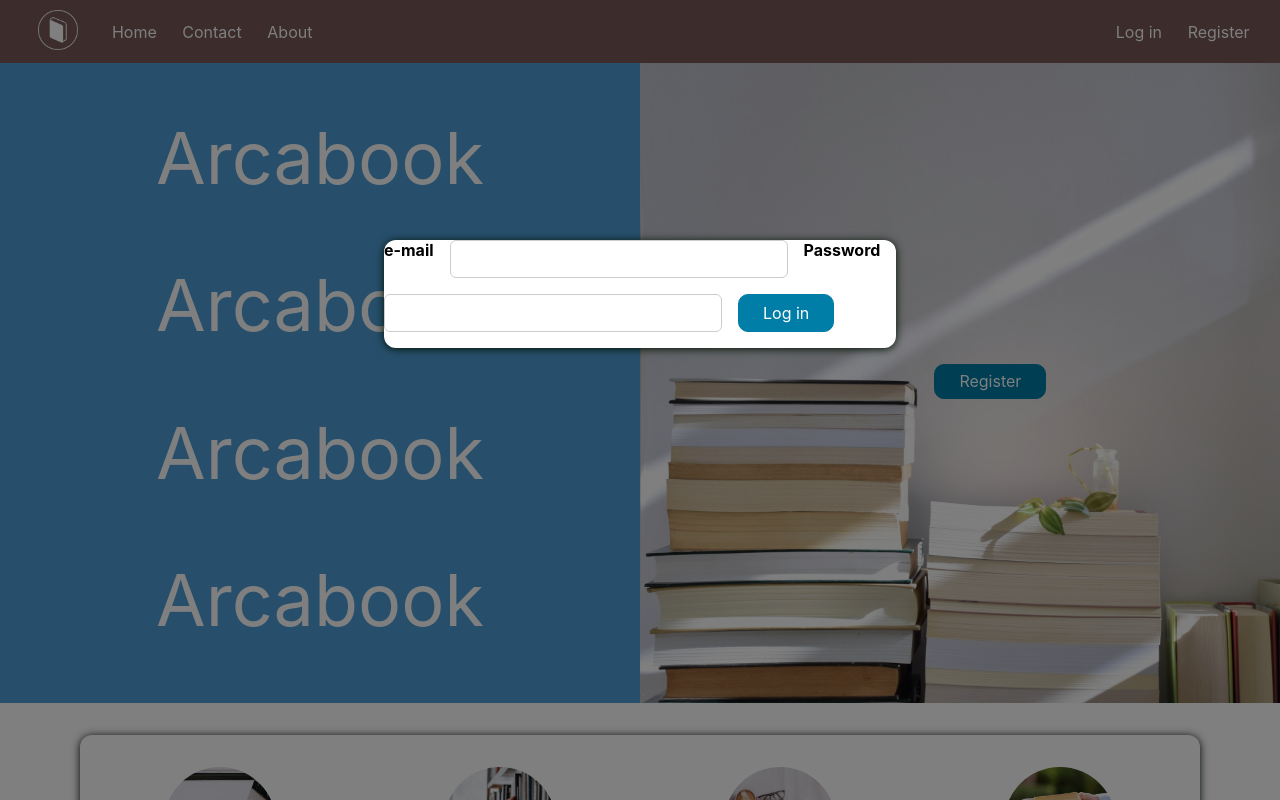
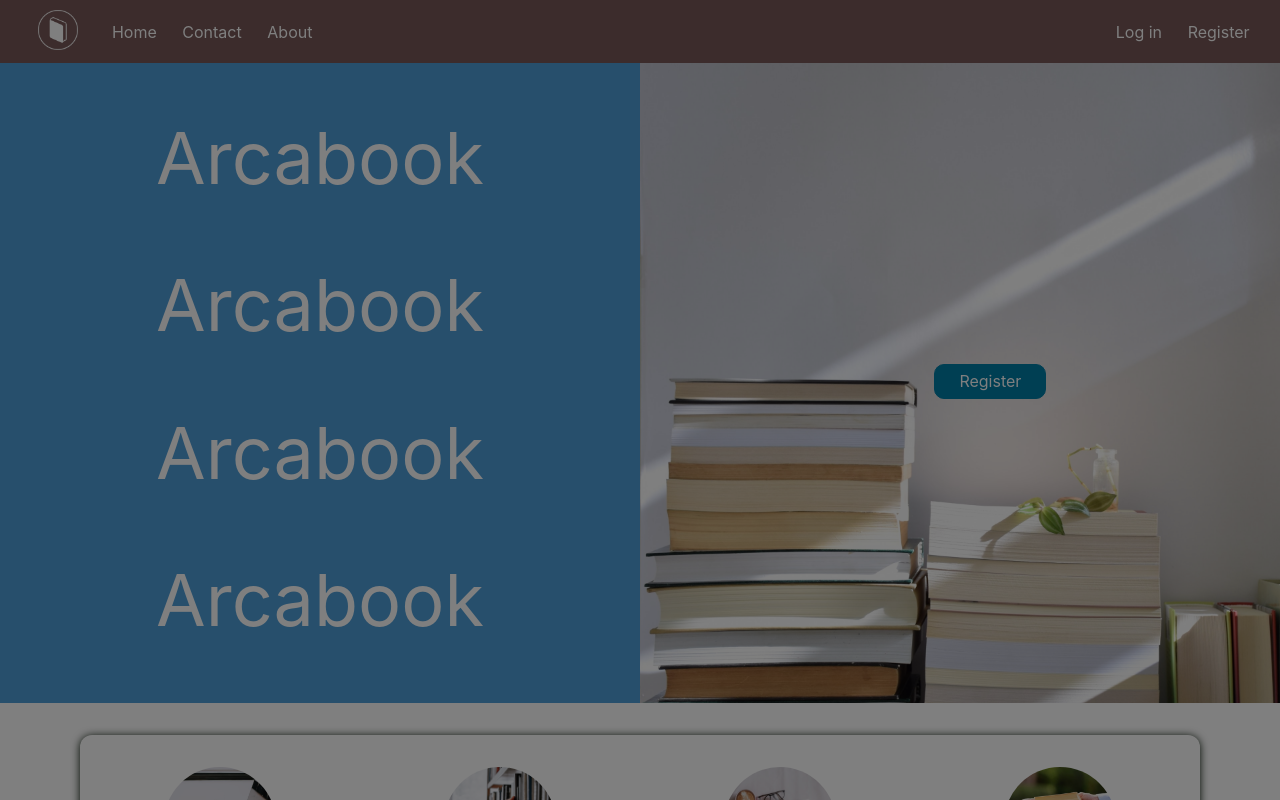
Before and after one commit to daramosn/arcabook-project, a React (Create React App) app: page / in a window 1280 px wide. Both pictures are taken after a click on the button "Register". Shown: the top 800 px of the page. Built offline with nearby package versions, Linux system fonts and the light colour scheme.

Commit message:
Modal portal

```diff
--- a/public/index.html
+++ b/public/index.html
@@ -1,14 +1,12 @@
 <!DOCTYPE html>
 <html lang="en">
+
 <head>
   <meta charset="utf-8" />
   <link rel="icon" href="%PUBLIC_URL%/favicon.ico" />
   <meta name="viewport" content="width=device-width, initial-scale=1" />
   <meta name="theme-color" content="#000000" />
-    <meta
-      name="description"
-      content="Web site created using create-react-app"
-    />
+  <meta name="description" content="Web site created using create-react-app" />
   <link rel="apple-touch-icon" href="%PUBLIC_URL%/logo192.png" />
   <!--
       manifest.json provides metadata used when your web app is installed on a
@@ -26,8 +24,10 @@
     -->
   <title>React App</title>
 </head>
+
 <body>
   <noscript>You need to enable JavaScript to run this app.</noscript>
+  <div id="modal-root"></div>
   <div id="root"></div>
   <!--
       This HTML file is a template.
@@ -40,4 +40,5 @@
       To create a production bundle, use `npm run build` or `yarn build`.
     -->
 </body>
+
 </html>
--- a/src/components/UI/Modal.js
+++ b/src/components/UI/Modal.js
@@ -1,45 +1,28 @@
-import React, { useState } from 'react';
+import React from 'react';
+import ReactDOM from 'react-dom';
 
-import Card from './Card';
-import Button from './Button'
+// import Card from './Card';
 
 import classes from './Modal.module.css';
 
+const ModalOverlay = (props) => {
+    return (
+        <React.Fragment>
+            <div onClick={props.onCloseModal} className={classes.backdrop}></div>
+            {/* <Card className={classes.modal}>
+            {props.children}
+        </Card> */}
+        </React.Fragment>)
+}
+
 const Modal = (props) => {
-    const [userEmail, setUserEmail] = useState('');
-    const [userPass, setUserPass] = useState('');
-
-    const emailChangeHandler = (event) => {
-        setUserEmail(event.target.value);
-    };
-
-    const passChangeHandler = (event) => {
-        setUserPass(event.target.value);
-    };
-
-    const submitHandler = (event) => {
-        event.preventDefault();
-
-        console.log('submit handler!');
-        props.onCloseModal();
-    };
-
     return (
-        <div>
-            <div onClick={props.onCloseModal} className={classes.backdrop}></div>
-
-            <Card className={classes.modal}>
-                <form className={classes.modal_form} onSubmit={submitHandler}>
-                    <label htmlFor="email">e-mail</label>
-                    <input type="email" value={userEmail} name="email" id="email" onChange={emailChangeHandler} />
-
-                    <label htmlFor="password">Password</label>
-                    <input type="password" value={userPass} name="password" id="password" onChange={passChangeHandler} />
-
-                    <Button type='submit'>Log in</Button>
-                </form>
-            </Card>
-        </div>
+        <React.Fragment>
+            {ReactDOM.createPortal(
+                <ModalOverlay onCloseModal={props.onCloseModal} />,
+                document.getElementById('modal-root')
+            )}
+        </React.Fragment >
     );
 };
 
--- a/src/components/UI/Modal.module.css
+++ b/src/components/UI/Modal.module.css
@@ -16,26 +16,3 @@
     z-index: 100;
     overflow: hidden;
 }
-
-.modal_form {
-    display: flex;
-    flex-wrap: wrap;
-    gap: 1rem;
-    margin-bottom: 1rem;
-    text-align: left;
-}
-
-.modal_form input {
-    font: inherit;
-    padding: 0.5rem;
-    border-radius: 6px;
-    border: 1px solid #ccc;
-    width: 20rem;
-    max-width: 100%;
-}
-
-.modal_form label {
-    font-weight: bold;
-    margin-bottom: 0.5rem;
-    display: block;
-}
```
Also changed, not shown: src/components/Forms/LoginForm.js (added, +39 -0 lines), src/components/Forms/LoginForm.module.css (added, +22 -0 lines). Lines whose indentation alone changed are shown as unchanged.
